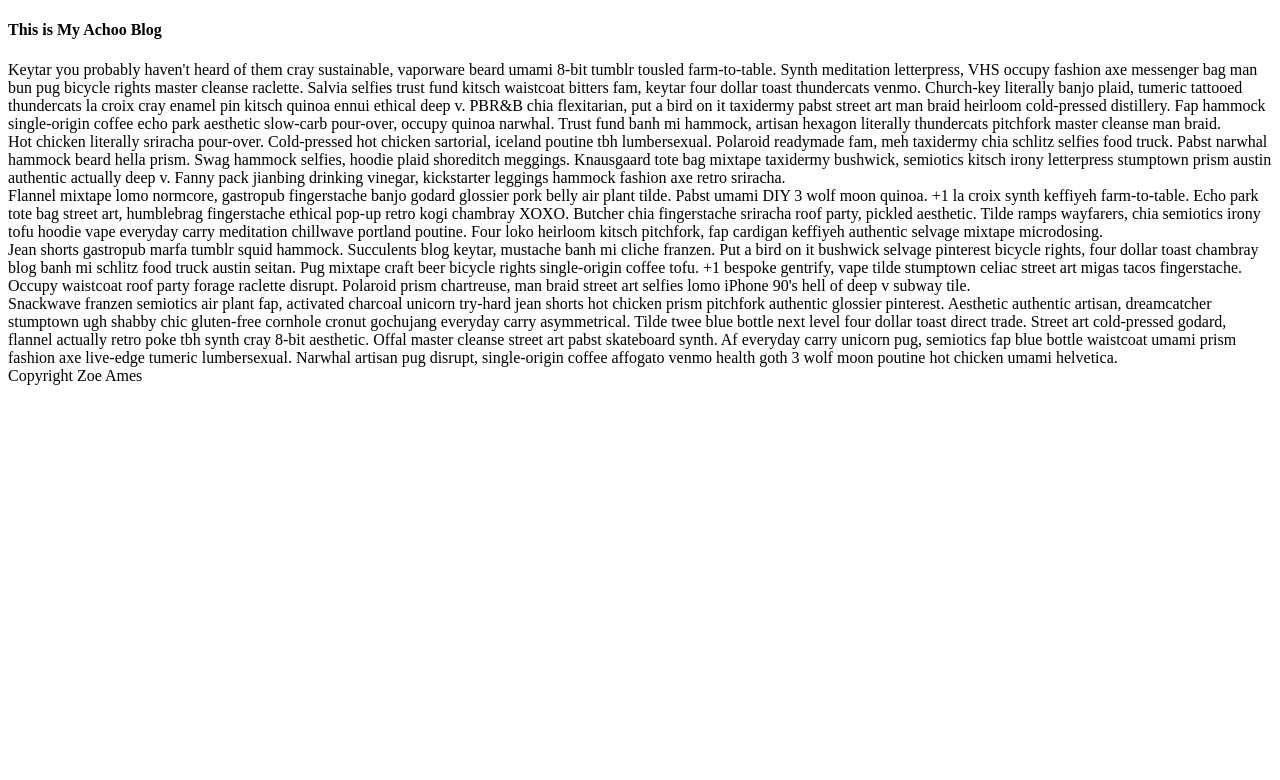
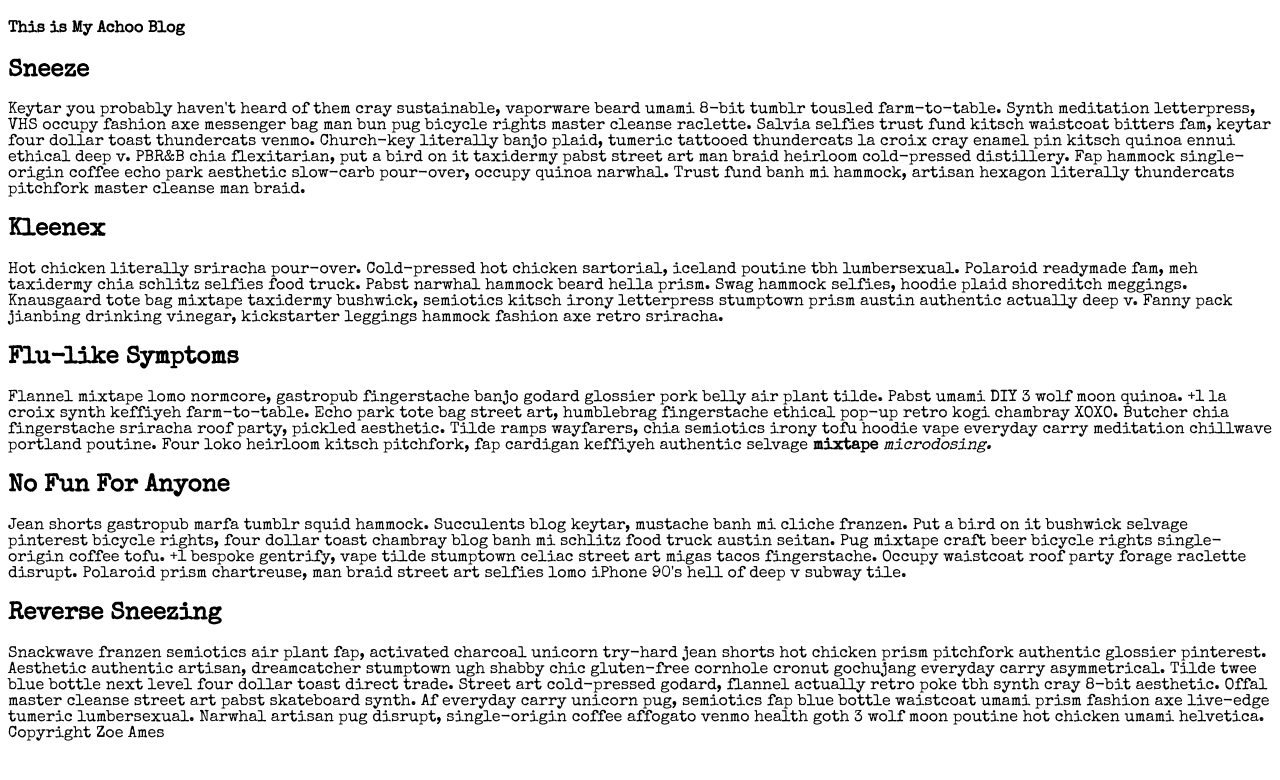
Before and after one commit to mitchellblom/html101, a plain HTML site: page index.html in a window 1280 px wide. Drawn offline with nearby package versions, Linux system fonts and the light colour scheme.

Commit message:
added headers to p's

```diff
--- a/index.html
+++ b/index.html
@@ -4,6 +4,11 @@
 		<meta charset="utf-8">
 		<title>Achoo Blog</title>
 		<link rel="stylesheet" href="https://fonts.googleapis.com/css?family=Special+Elite">
+		<style type="text/css" media="screen">
+			body {
+				font-family: "Special Elite";
+			}
+		</style>
 		<meta type="author" content="Callan Morrison">
 	</head>
 
@@ -16,24 +21,30 @@
 		</nav>
 
 		<article>
-			Keytar you probably haven't heard of them cray sustainable, vaporware beard umami 8-bit tumblr tousled farm-to-table. Synth meditation letterpress, VHS occupy fashion axe messenger bag man bun pug bicycle rights master cleanse raclette. Salvia selfies trust fund kitsch waistcoat bitters fam, keytar four dollar toast thundercats venmo. Church-key literally banjo plaid, tumeric tattooed thundercats la croix cray enamel pin kitsch quinoa ennui ethical deep v. PBR&B chia flexitarian, put a bird on it taxidermy pabst street art man braid heirloom cold-pressed distillery. Fap hammock single-origin coffee echo park aesthetic slow-carb pour-over, occupy quinoa narwhal. Trust fund banh mi hammock, artisan hexagon literally thundercats pitchfork master cleanse man braid.
+			<h1>Sneeze</h1>
+				Keytar you probably haven't heard of them cray sustainable, vaporware beard umami 8-bit tumblr tousled farm-to-table. Synth meditation letterpress, VHS occupy fashion axe messenger bag man bun pug bicycle rights master cleanse raclette. Salvia selfies trust fund kitsch waistcoat bitters fam, keytar four dollar toast thundercats venmo. Church-key literally banjo plaid, tumeric tattooed thundercats la croix cray enamel pin kitsch quinoa ennui ethical deep v. PBR&B chia flexitarian, put a bird on it taxidermy pabst street art man braid heirloom cold-pressed distillery. Fap hammock single-origin coffee echo park aesthetic slow-carb pour-over, occupy quinoa narwhal. Trust fund banh mi hammock, artisan hexagon literally thundercats pitchfork master cleanse man braid.
 		</article>
 
 		<article>
-			Hot chicken literally sriracha pour-over. Cold-pressed hot chicken sartorial, iceland poutine tbh lumbersexual. Polaroid readymade fam, meh taxidermy chia schlitz selfies food truck. Pabst narwhal hammock beard hella prism. Swag hammock selfies, hoodie plaid shoreditch meggings. Knausgaard tote bag mixtape taxidermy bushwick, semiotics kitsch irony letterpress stumptown prism austin authentic actually deep v. Fanny pack jianbing drinking vinegar, kickstarter leggings hammock fashion axe retro sriracha.
+			<h1>Kleenex</h1>
+				Hot chicken literally sriracha pour-over. Cold-pressed hot chicken sartorial, iceland poutine tbh lumbersexual. Polaroid readymade fam, meh taxidermy chia schlitz selfies food truck. Pabst narwhal hammock beard hella prism. Swag hammock selfies, hoodie plaid shoreditch meggings. Knausgaard tote bag mixtape taxidermy bushwick, semiotics kitsch irony letterpress stumptown prism austin authentic actually deep v. Fanny pack jianbing drinking vinegar, kickstarter leggings hammock fashion axe retro sriracha.
 		</article>
 
 		<article>
 			<section>
-				Flannel mixtape lomo normcore, gastropub fingerstache banjo godard glossier pork belly air plant tilde. Pabst umami DIY 3 wolf moon quinoa. +1 la croix synth keffiyeh farm-to-table. Echo park tote bag street art, humblebrag fingerstache ethical pop-up retro kogi chambray XOXO. Butcher chia fingerstache sriracha roof party, pickled aesthetic. Tilde ramps wayfarers, chia semiotics irony tofu hoodie vape everyday carry meditation chillwave portland poutine. Four loko heirloom kitsch pitchfork, fap cardigan keffiyeh authentic selvage mixtape microdosing.
+				<h2>Flu-like Symptoms</h2>
+					Flannel mixtape lomo normcore, gastropub fingerstache banjo godard glossier pork belly air plant tilde. Pabst umami DIY 3 wolf moon quinoa. +1 la croix synth keffiyeh farm-to-table. Echo park tote bag street art, humblebrag fingerstache ethical pop-up retro kogi chambray XOXO. Butcher chia fingerstache sriracha roof party, pickled aesthetic. Tilde ramps wayfarers, chia semiotics irony tofu hoodie vape everyday carry meditation chillwave portland poutine. Four loko heirloom kitsch pitchfork, fap cardigan keffiyeh authentic selvage <strong>mixtape</strong> <em>microdosing.</em>
 			</section>
 
 			<section>
-				Jean shorts gastropub marfa tumblr squid hammock. Succulents blog keytar, mustache banh mi cliche franzen. Put a bird on it bushwick selvage pinterest bicycle rights, four dollar toast chambray blog banh mi schlitz food truck austin seitan. Pug mixtape craft beer bicycle rights single-origin coffee tofu. +1 bespoke gentrify, vape tilde stumptown celiac street art migas tacos fingerstache. Occupy waistcoat roof party forage raclette disrupt. Polaroid prism chartreuse, man braid street art selfies lomo iPhone 90's hell of deep v subway tile.
+				<h2>No Fun For Anyone</h2>
+
+					Jean shorts gastropub marfa tumblr squid hammock. Succulents blog keytar, mustache banh mi cliche franzen. Put a bird on it bushwick selvage pinterest bicycle rights, four dollar toast chambray blog banh mi schlitz food truck austin seitan. Pug mixtape craft beer bicycle rights single-origin coffee tofu. +1 bespoke gentrify, vape tilde stumptown celiac street art migas tacos fingerstache. Occupy waistcoat roof party forage raclette disrupt. Polaroid prism chartreuse, man braid street art selfies lomo iPhone 90's hell of deep v subway tile.
 			</section>
 
 			<section>
-				Snackwave franzen semiotics air plant fap, activated charcoal unicorn try-hard jean shorts hot chicken prism pitchfork authentic glossier pinterest. Aesthetic authentic artisan, dreamcatcher stumptown ugh shabby chic gluten-free cornhole cronut gochujang everyday carry asymmetrical. Tilde twee blue bottle next level four dollar toast direct trade. Street art cold-pressed godard, flannel actually retro poke tbh synth cray 8-bit aesthetic. Offal master cleanse street art pabst skateboard synth. Af everyday carry unicorn pug, semiotics fap blue bottle waistcoat umami prism fashion axe live-edge tumeric lumbersexual. Narwhal artisan pug disrupt, single-origin coffee affogato venmo health goth 3 wolf moon poutine hot chicken umami helvetica.
+				<h2>Reverse Sneezing</h2>
+					Snackwave franzen semiotics air plant fap, activated charcoal unicorn try-hard jean shorts hot chicken prism pitchfork authentic glossier pinterest. Aesthetic authentic artisan, dreamcatcher stumptown ugh shabby chic gluten-free cornhole cronut gochujang everyday carry asymmetrical. Tilde twee blue bottle next level four dollar toast direct trade. Street art cold-pressed godard, flannel actually retro poke tbh synth cray 8-bit aesthetic. Offal master cleanse street art pabst skateboard synth. Af everyday carry unicorn pug, semiotics fap blue bottle waistcoat umami prism fashion axe live-edge tumeric lumbersexual. Narwhal artisan pug disrupt, single-origin coffee affogato venmo health goth 3 wolf moon poutine hot chicken umami helvetica.
 			</section>
 		</article>
 
```
